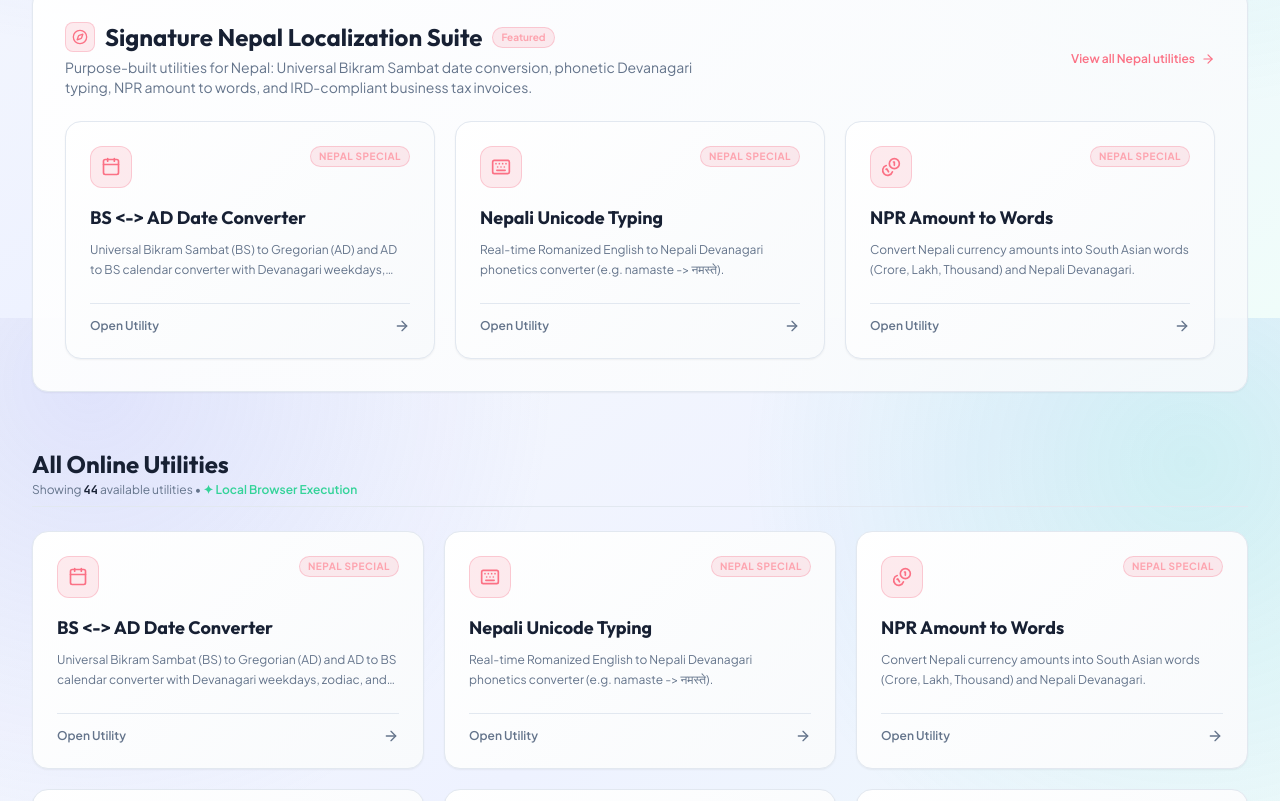
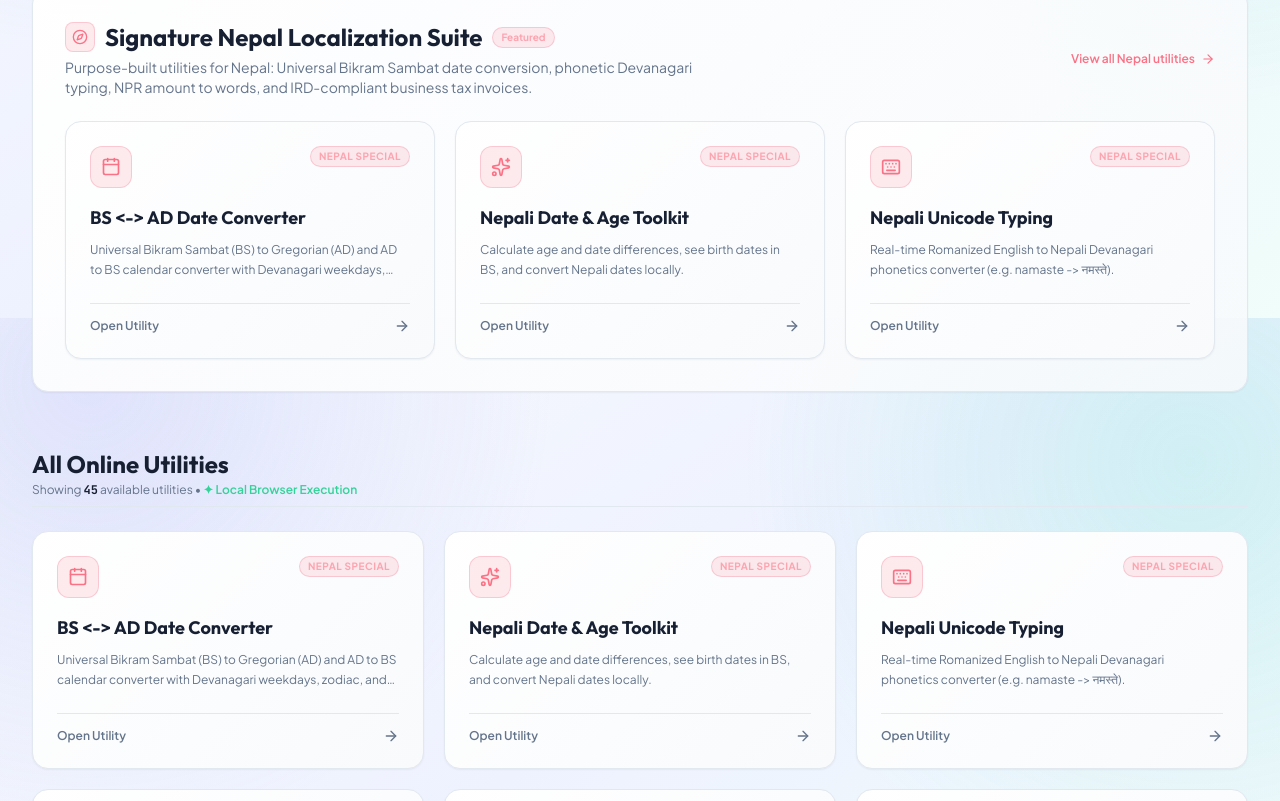
Before and after one commit to bijesh2016/Toolkit-, a React (Vite) app in the folder Frontend/: page / in a window 1280 px wide. Shown: the part 1282-2083 px from the top of the page. Built offline with nearby package versions, Linux system fonts and the light colour scheme; what nepali-date-converter would draw is missing.

Commit message:
feat: update tools data registry with new tool entries and metadata

```diff
--- a/Frontend/src/data/toolsData.js
+++ b/Frontend/src/data/toolsData.js
@@ -1,6 +1,6 @@
 export const CATEGORIES = [
   { id: 'all', name: 'All Tools', icon: 'Sparkles', color: 'text-indigo-400' },
-  { id: 'nepal', name: 'Nepal Suite', icon: 'Flag', color: 'text-rose-400', count: 6 },
+  { id: 'nepal', name: 'Nepal Suite', icon: 'Flag', color: 'text-rose-400', count: 7 },
   { id: 'developer', name: 'Developer Tools', icon: 'Code', color: 'text-cyan-400', count: 7 },
   { id: 'document', name: 'Document & PDF', icon: 'FileText', color: 'text-amber-400', count: 6 },
   { id: 'image', name: 'Image & Design', icon: 'Image', color: 'text-emerald-400', count: 4 },
@@ -22,6 +22,17 @@ export const TOOLS_LIST = [
     description: 'Universal Bikram Sambat (BS) to Gregorian (AD) and AD to BS calendar converter with Devanagari weekdays, zodiac, and seasons.',
     features: ['Universal 1950 - 2100+ BS', 'Devanagari day & month output', 'Zodiac & Ritu season calculation'],
     route: '/tools/bs-ad-converter',
+    popular: true
+  },
+  {
+    id: 'nepali-date-age-toolkit',
+    name: 'Nepali Date & Age Toolkit',
+    category: 'nepal',
+    icon: 'CalendarDays',
+    badge: 'Nepal Special',
+    description: 'Calculate age and date differences, see birth dates in BS, and convert Nepali dates locally.',
+    features: ['BS birth-date display', 'Exact age and total days', 'Private browser-only calculations'],
+    route: '/tools/nepali-date-age-toolkit',
     popular: true
   },
   {
```
